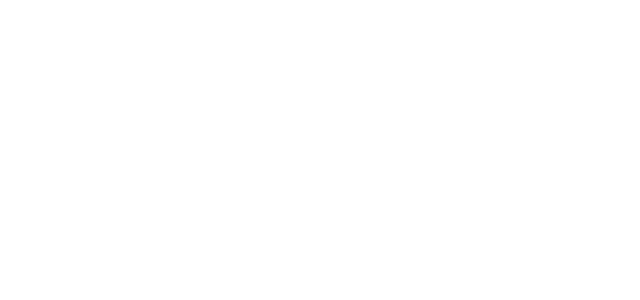
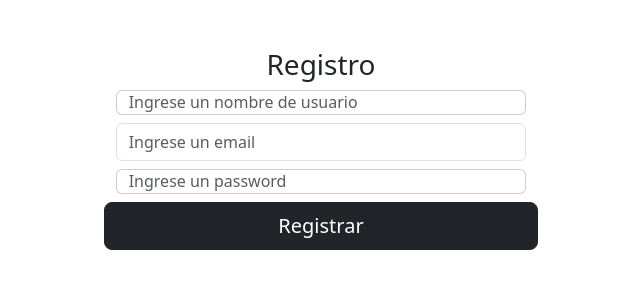
Before and after one commit to rafaortega191/rollingRestaurant-frontend, a React (Vite) app: page /signup in a window 1280 px wide. Before the commit this address had no page. Shown: the top 300 px of the page, without its empty margins (319-959 px from the left). Built offline with nearby package versions, Linux system fonts and the light colour scheme.

Commit message:
maquetado login

```diff
--- a/package.json
+++ b/package.json
@@ -11,13 +11,14 @@
   },
   "dependencies": {
     "bootstrap": "^5.3.0",
+    "js-cookie": "^3.0.5",
     "react": "^18.2.0",
     "react-bootstrap": "^2.8.0",
     "react-bootstrap-icons": "^1.10.3",
     "react-dom": "^18.2.0",
     "react-hook-form": "^7.45.1",
     "react-router-dom": "^6.14.1",
-    "sweetalert2": "^11.7.16",
+    "sweetalert2": "^11.7.18",
     "sweetalert2-react-content": "^5.0.7"
   },
   "devDependencies": {
--- a/src/App.css
+++ b/src/App.css
@@ -0,0 +1,63 @@
+.app {
+    font-family: sans-serif;
+    display: flex;
+    align-items: center;
+    justify-content: center;
+    flex-direction: column;
+    gap: 20px;
+    height: 100vh;
+    font-family: Cambria, Cochin, Georgia, Times, "Times New Roman", serif;
+    background-color: #f8f9fd;
+  }
+
+  input[type="text"],
+  input[type="password"] {
+    height: 25px;
+    border: 1px solid rgba(0, 0, 0, 0.2);
+  }
+
+  input[type="submit"] {
+    margin-top: 10px;
+    cursor: pointer;
+    font-size: 15px;
+    background: #01d28e;
+    border: 1px solid #01d28e;
+    color: #fff;
+    padding: 10px 20px;
+  }
+
+  input[type="submit"]:hover {
+    background: #6cf0c2;
+  }
+
+  .button-container {
+    display: flex;
+    justify-content: center;
+  }
+
+  .login-form {
+    background-color: white;
+    padding: 2rem;
+    box-shadow: 0 4px 8px 0 rgba(0, 0, 0, 0.2), 0 6px 20px 0 rgba(0, 0, 0, 0.19);
+  }
+
+  .list-container {
+    display: flex;
+  }
+
+  .error {
+    color: red;
+    font-size: 12px;
+  }
+
+  .title {
+    font-size: 25px;
+    margin-bottom: 20px;
+  }
+
+  .input-container {
+    display: flex;
+    flex-direction: column;
+    gap: 8px;
+    margin: 10px;
+  }
--- a/src/App.jsx
+++ b/src/App.jsx
@@ -1,18 +1,45 @@
-import { BrowserRouter, Route, Routes } from 'react-router-dom'
-import './App.css'
-import Administrador from './components/views/Administrador'
+import { createBrowserRouter, RouterProvider } from "react-router-dom";
+import "bootstrap/dist/css/bootstrap.min.css";
+import "./App.css";
+import Administrador from "./components/views/Administrador";
+import Login from "./components/auth/Login.jsx";
+import Registro from "./components/auth/Registro.jsx";
+import { useState } from "react";
+import ErrorPage from "./components/views/Error-page.jsx"
+
 
 function App() {
+  const usuario = JSON.parse(sessionStorage.getItem('usuario')) || {};
+  const [usuarioLogueado, setUsuarioLogueado] = useState(usuario);
+
+  const router = createBrowserRouter([
+    {
+      path: "/administrador",
+      element: <Administrador />,
+      errorElement: <ErrorPage />,
+    },
+    {
+      path: "/signin",
+      element: <Login setUsuarioLogueado={setUsuarioLogueado}></Login>,
+      errorElement: <ErrorPage />,
+    },
+    {
+      path: "/home",
+      element: <Administrador />,
+      errorElement: <ErrorPage />,
+    },
+    {
+      path: "/signup",
+      element: <Registro setUsuarioLogueado={setUsuarioLogueado} />,
+      errorElement: <ErrorPage />,
+    },
+  ]);
 
   return (
     <>
-      <BrowserRouter>
-      <Routes>
-        <Route exact path="/administrador" element={<Administrador></Administrador>}></Route>
-      </Routes>
-      </BrowserRouter>
+      <RouterProvider router={router} />
     </>
-  )
+  );
 }
 
-export default App
+export default App;
--- /dev/null
+++ b/src/components/auth/Login.jsx
@@ -0,0 +1,98 @@
+import { Form, Button, Container, Card } from "react-bootstrap";
+import { login } from "../../helpers/queries";
+import { useForm } from "react-hook-form";
+import Swal from "sweetalert2";
+import { useNavigate } from "react-router-dom";
+
+
+
+const Login = ({ setUsuarioLogueado }) => {
+  const {
+    register,
+    handleSubmit,
+    formState: { errors },
+    reset,
+  } = useForm();
+
+  const navegacion = useNavigate();
+
+  const onSubmit = (usuario) => {
+    console.log(usuario);
+
+    login(usuario).then((respuesta) => {
+      if (respuesta && respuesta.status === 200) {
+        sessionStorage.setItem(
+          "usuario",
+          JSON.stringify(respuesta.nombreUsuario)
+        );
+        Swal.fire(
+          "Bienvenido",
+          `${respuesta.nombreUsuario} iniciaste sesion correctamente`,
+          "success"
+        );
+        setUsuarioLogueado(respuesta);
+
+        // #TODO
+        // Si el usuario es tipo admin, redirigir a /administrador. Sino, redirigir a /home.
+
+        navegacion("/administrador");
+      } else {
+        Swal.fire("Error", "Email o password incorrecto ", "error");
+      }
+    });
+  };
+
+  return (
+    <Container className="mainSection">
+      <Card className="my-5">
+        <Card.Header as="h5">Login</Card.Header>
+        <Card.Body>
+          <Form onSubmit={handleSubmit(onSubmit)}>
+            <Form.Group className="mb-3" controlId="formBasicEmail">
+              <Form.Label>Email</Form.Label>
+              <Form.Control
+                type="email"
+                placeholder="Ingrese un email"
+                {...register("email", {
+                  required: "El email es un dato obligatorio",
+                  pattern: {
+                    value:
+                      /^[a-z0-9!#$%&'*+/=?^_`{|}~-]+(?:\.[a-z0-9!#$%&'*+/=?^_`{|}~-]+)*@(?:[a-z0-9](?:[a-z0-9-]*[a-z0-9])?\.)+[a-z0-9](?:[a-z0-9-]*[a-z0-9])?$/,
+                    message:
+                      "El email debe cumplir con el formato mail@dominio.com",
+                  },
+                })}
+              />
+              <Form.Text className="text-danger">
+                {errors.email?.message}
+              </Form.Text>
+            </Form.Group>
+            <Form.Group className="mb-3" controlId="formBasicPassword">
+              <Form.Label>Password</Form.Label>
+              <Form.Control
+                type="password"
+                placeholder="Password"
+                {...register("password", {
+                  required: "El password es un dato obligatorio",
+                  pattern: {
+                    value: /^(?=\w*\d)(?=\w*[A-Z])(?=\w*[a-z])\S{8,16}$/,
+                    message:
+                      "El password debe tener entre 8 y 16 caracteres, al menos un dígito, al menos una minúscula y al menos una mayúscula.",
+                  },
+                })}
+              />
+              <Form.Text className="text-danger">
+                {errors.password?.message}
+              </Form.Text>
+            </Form.Group>
+            <Button variant="primary" type="submit">
+              Ingresar
+            </Button>
+          </Form>
+        </Card.Body>
+      </Card>
+    </Container>
+  );
+};
+
+export default Login;
--- /dev/null
+++ b/src/components/auth/Registro.jsx
@@ -0,0 +1,101 @@
+import { Button, Form } from "react-bootstrap";
+import { signup } from "../../helpers/queries";
+import { useForm } from "react-hook-form";
+import { useNavigate } from "react-router-dom";
+import Swal from "sweetalert2";
+
+const Registro = ({ setUsuarioLogueado }) => {
+  const {
+    register,
+    handleSubmit,
+    formState: { errors },
+    reset,
+  } = useForm();
+
+  const navegacion = useNavigate();
+
+  const onSubmit = (usuario) => {
+    console.log(usuario);
+
+    signup(usuario).then((respuesta) => {
+      if (respuesta && respuesta.status === 200) {
+        sessionStorage.setItem(
+          "usuario",
+          JSON.stringify(respuesta.nombreUsuario)
+        );
+        Swal.fire(
+          "Bienvenido",
+          `${respuesta.nombreUsuario} te registraste correctamente`,
+          "success"
+        );
+        setUsuarioLogueado(respuesta);
+
+        // #TODO
+        // Si el usuario es tipo admin, redirigir a /administrador. Sino, redirigir a /home.
+
+        navegacion("/administrador");
+      } else {
+        Swal.fire("Error", "Email o password incorrecto ", "error");
+      }
+    });
+  };
+
+  return (
+    <div className="mt-5 mainSection">
+      <h3 className="text-center">Registro</h3>
+      <div className="row justify-content-center">
+        <div className="col-12 col-sm-8 col-md-6 col-xl-4">
+          <Form onSubmit={handleSubmit(onSubmit)}>
+            <Form.Group className="mb-2">
+              <Form.Control
+                type="text"
+                placeholder="Ingrese un nombre de usuario"
+                {...register("nombre", {
+                  required: "El nombre  es un dato obligatorio",
+                })}
+              />
+            </Form.Group>
+            <Form.Group className="mb-2">
+              <Form.Control
+                placeholder="Ingrese un email"
+                {...register("email", {
+                  required: "El email es un dato obligatorio",
+                  pattern: {
+                    value:
+                      /^[a-z0-9!#$%&'*+/=?^_`{|}~-]+(?:\.[a-z0-9!#$%&'*+/=?^_`{|}~-]+)*@(?:[a-z0-9](?:[a-z0-9-]*[a-z0-9])?\.)+[a-z0-9](?:[a-z0-9-]*[a-z0-9])?$/,
+                    message:
+                      "El email debe cumplir con el formato mail@dominio.com",
+                  },
+                })}
+              />
+            </Form.Group>
+            <Form.Group className="mb-2">
+              <Form.Control
+                type="password"
+                placeholder="Ingrese un password"
+                {...register("password", {
+                  required: "El password es un dato obligatorio",
+                  pattern: {
+                    value: /^(?=\w*\d)(?=\w*[A-Z])(?=\w*[a-z])\S{8,16}$/,
+                    message:
+                      "El password debe tener entre 8 y 16 caracteres, al menos un dígito, al menos una minúscula y al menos una mayúscula.",
+                  },
+                })}
+              />
+            </Form.Group>
+            <div className="row">
+              <Button
+                className="btn btn-dark btn-lg btn-block mb-2"
+                type="submit"
+              >
+                Registrar
+              </Button>
+            </div>
+          </Form>
+        </div>
+      </div>
+    </div>
+  );
+};
+
+export default Registro;
--- /dev/null
+++ b/src/components/views/Error-page.jsx
@@ -0,0 +1,16 @@
+import { useRouteError } from "react-router-dom";
+
+export default function ErrorPage() {
+  const error = useRouteError();
+  console.error(error);
+
+  return (
+    <div id="error-page">
+      <h1>Oops!</h1>
+      <p>Sorry, an unexpected error has occurred.</p>
+      <p>
+        <i>{error.statusText || error.message}</i>
+      </p>
+    </div>
+  );
+}
--- /dev/null
+++ b/src/helpers/queries.js
@@ -0,0 +1,48 @@
+export const login = async (usuario) => {
+  // try{
+  //     const respuesta = await fetch(URLUsuario,{
+  //         method: "POST",
+  //         headers:{
+  //             "Content-Type": "application/json"
+  //         },
+  //         body: JSON.stringify(usuario)
+  //     });
+  //     const datos = await respuesta.json();
+  //     return {
+  //         status: respuesta.status,
+  //         nombreUsuario: datos.nombreUsuario
+  //     }
+
+  // }catch(error){
+  //     console.log(error)
+  // }
+
+  return {
+    status: 200,
+    nombreUsuario: "usuario",
+  };
+};
+
+export const signup = async (usuario) => {
+  // try{
+  //     const respuesta = await fetch(URLUsuario,{
+  //         method: "POST",
+  //         headers:{
+  //             "Content-Type": "application/json"
+  //         },
+  //         body: JSON.stringify(usuario)
+  //     });
+  //     const datos = await respuesta.json();
+  //     return {
+  //         status: respuesta.status,
+  //         nombreUsuario: datos.nombreUsuario
+  //     }
+
+  // }catch(error){
+  //     console.log(error)
+  // }
+  return {
+    status: 200,
+    nombreUsuario: usuario.nombre,
+  };
+};
```
Also changed, not shown: src/components/auth/Login.css (added), src/components/auth/Registro.css (added), 2 other files (tests, documents, lock files or other folders).
